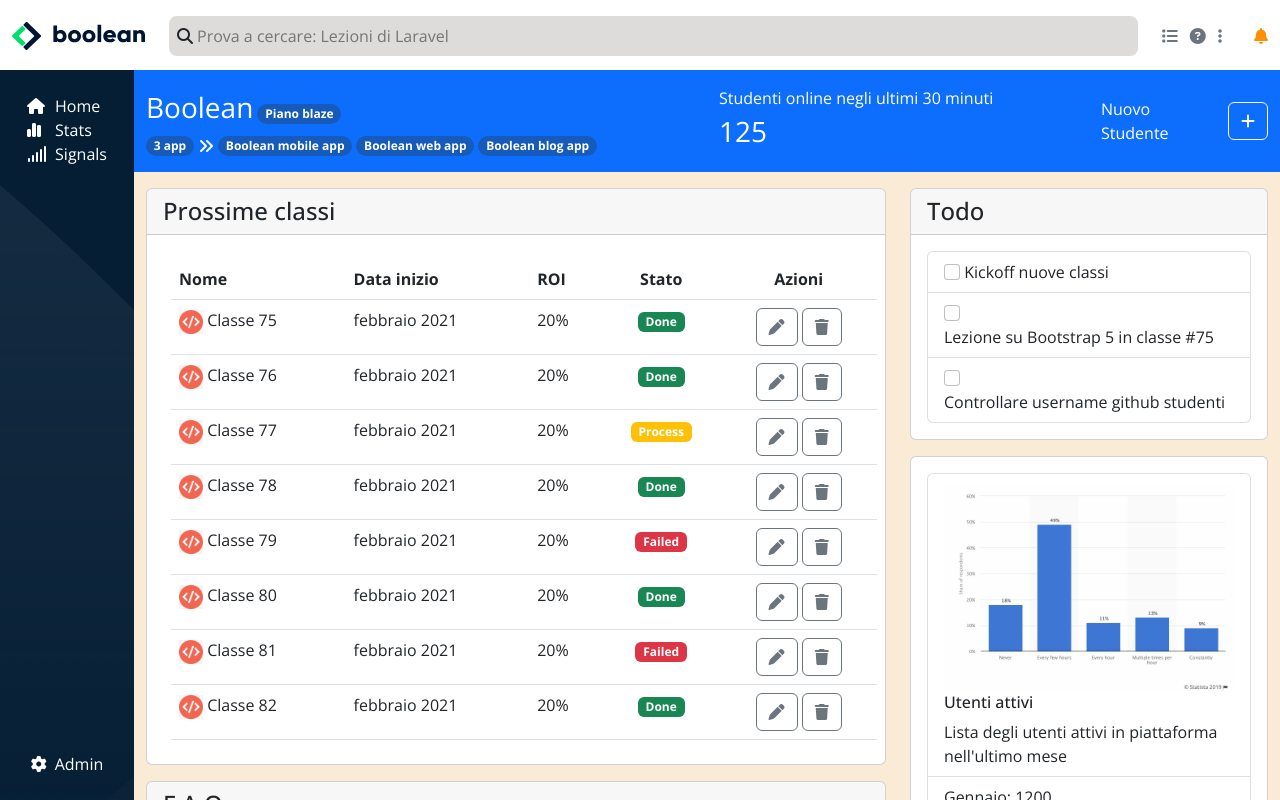
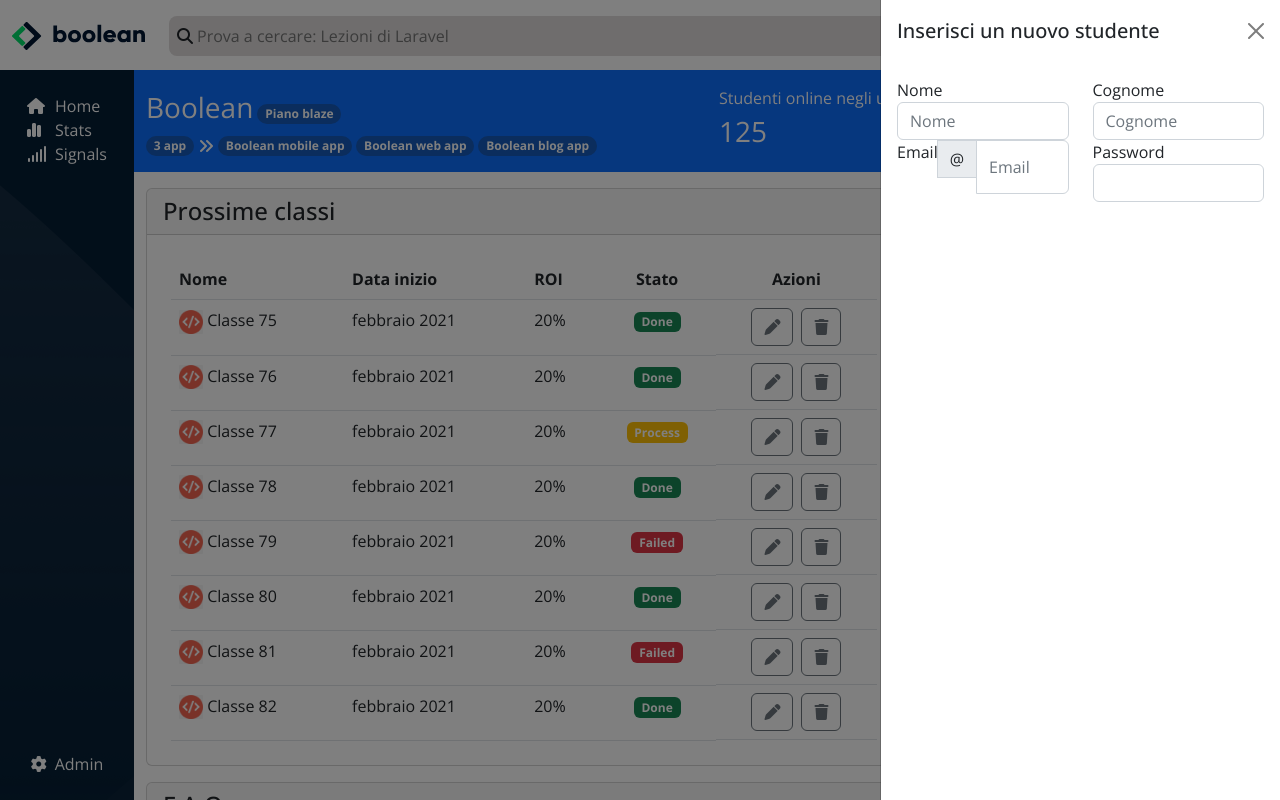
Before and after one commit to valeriobilli/html-css-bootstrap-dashboard, a plain HTML site: page index.html in a window 1280 px wide. Both pictures are taken after a click on the button 1248 px from the left and 121 px from the top of the page. Drawn offline with nearby package versions, Linux system fonts and the light colour scheme.

Commit message:
offcanvas

```diff
--- a/css/style.css
+++ b/css/style.css
@@ -57,28 +57,23 @@ nav input:focus-visible {
 /* maincontainer */
 
 .mainContainer {
-    background-color: antiquewhite;
     flex-grow: 1;
     height: calc(100vh - 70px);
     overflow-y: auto;
 }
 
-
-/* debug */
-
-.debugBorder {
-    border: 1px solid red;
+.myTableIcon {
+    width: 1.5rem;
+    height: 1.5rem;
 }
 
-.debugNone {
-    display: none;
+.accordion-button:focus {
+    box-shadow: none;
 }
 
-.debugIcon {
-    width: 1.5rem;
-    height: 1.5rem;
 
-}
+
+
 
 
 
--- a/index.html
+++ b/index.html
@@ -74,7 +74,7 @@
                <div class="row bg-primary text-white py-3 gy-3">
                     <div class="col-12 col-md-4 col-lg-4 col-xl-2 order-md-3 d-flex justify-content-md-end align-items-center">
                         <div>Nuovo Studente</div>
-                        <button class="btn btn-outline-light ms-3"><i class="fa-solid fa-plus"></i></button>
+                        <button class="btn btn-outline-light ms-3" data-bs-toggle="offcanvas" data-bs-target="#offcanvasExample" aria-controls="offcanvasExample"><i class="fa-solid fa-plus"></i></button>
                     </div>
                     <div class="col-12 col-md-4 col-lg-4 col-xl-6">
                         <div class="mb-2">
@@ -117,106 +117,106 @@
                                     <tbody>
                                         <tr>
                                             <td>
-                                                <img src="./img/class-avatar.jpg" class="debugIcon" alt="">
+                                                <img src="./img/class-avatar.jpg" class="myTableIcon" alt="">
                                                 <span>Classe 75</span>
                                             </td>
                                             <td class="d-none d-md-table-cell">febbraio 2021</td>
                                             <td class="d-none d-md-table-cell">20%</td>
                                             <td class="text-center"><div class="badge text-bg-success">Done</div></td>
-                                            <td class="text-center">
+                                            <td class="d-flex justify-content-center">
                                                 <button class="btn btn-outline-secondary"><i class="fa-solid fa-pen"></i></button>
-                                                <button class="btn btn-outline-secondary"><i class="fa-solid fa-trash"></i></button>
+                                                <button class="btn btn-outline-secondary ms-2"><i class="fa-solid fa-trash"></i></button>
                                             </td>
                                         </tr>
                                         <tr>
                                             <td>
-                                                <img src="./img/class-avatar.jpg" class="debugIcon" alt="">
+                                                <img src="./img/class-avatar.jpg" class="myTableIcon" alt="">
                                                 <span>Classe 76</span>
                                             </td>
                                             <td class="d-none d-md-table-cell">febbraio 2021</td>
                                             <td class="d-none d-md-table-cell">20%</td>
                                             <td class="text-center"><div class="badge text-bg-success">Done</div></td>
-                                            <td class="text-center">
+                                            <td class="d-flex justify-content-center">
                                                 <button class="btn btn-outline-secondary"><i class="fa-solid fa-pen"></i></button>
-                                                <button class="btn btn-outline-secondary"><i class="fa-solid fa-trash"></i></button>
+                                                <button class="btn btn-outline-secondary ms-2"><i class="fa-solid fa-trash"></i></button>
                                             </td>
                                         </tr>
                                         <tr>
                                             <td>
-                                                <img src="./img/class-avatar.jpg" class="debugIcon" alt="">
+                                                <img src="./img/class-avatar.jpg" class="myTableIcon" alt="">
                                                 <span>Classe 77</span>
                                             </td>
                                             <td class="d-none d-md-table-cell">febbraio 2021</td>
                                             <td class="d-none d-md-table-cell">20%</td>
                                             <td class="text-center"><div class="badge text-white bg-warning">Process</div></td>
-                                            <td class="text-center">
+                                            <td class="d-flex justify-content-center">
                                                 <button class="btn btn-outline-secondary"><i class="fa-solid fa-pen"></i></button>
-                                                <button class="btn btn-outline-secondary"><i class="fa-solid fa-trash"></i></button>
+                                                <button class="btn btn-outline-secondary ms-2"><i class="fa-solid fa-trash"></i></button>
                                             </td>
                                         </tr>
                                         <tr>
                                             <td>
-                                                <img src="./img/class-avatar.jpg" class="debugIcon" alt="">
+                                                <img src="./img/class-avatar.jpg" class="myTableIcon" alt="">
                                                 <span>Classe 78</span>
                                             </td>
                                             <td class="d-none d-md-table-cell">febbraio 2021</td>
                                             <td class="d-none d-md-table-cell">20%</td>
                                             <td class="text-center"><div class="badge text-bg-success">Done</div></td>
-                                            <td class="text-center">
+                                            <td class="d-flex justify-content-center">
                                                 <button class="btn btn-outline-secondary"><i class="fa-solid fa-pen"></i></button>
-                                                <button class="btn btn-outline-secondary"><i class="fa-solid fa-trash"></i></button>
+                                                <button class="btn btn-outline-secondary ms-2"><i class="fa-solid fa-trash"></i></button>
                                             </td>
                                         </tr>
                                         <tr>
                                             <td>
-                                                <img src="./img/class-avatar.jpg" class="debugIcon" alt="">
+                                                <img src="./img/class-avatar.jpg" class="myTableIcon" alt="">
                                                 <span>Classe 79</span>
                                             </td>
                                             <td class="d-none d-md-table-cell">febbraio 2021</td>
                                             <td class="d-none d-md-table-cell">20%</td>
                                             <td class="text-center"><div class="badge text-bg-danger">Failed</div></td>
-                                            <td class="text-center">
+                                            <td class="d-flex justify-content-center">
                                                 <button class="btn btn-outline-secondary"><i class="fa-solid fa-pen"></i></button>
-                                                <button class="btn btn-outline-secondary"><i class="fa-solid fa-trash"></i></button>
+                                                <button class="btn btn-outline-secondary ms-2"><i class="fa-solid fa-trash"></i></button>
                                             </td>
                                         </tr>
                                         <tr>
                                             <td>
-                                                <img src="./img/class-avatar.jpg" class="debugIcon" alt="">
+                                                <img src="./img/class-avatar.jpg" class="myTableIcon" alt="">
                                                 <span>Classe 80</span>
                                             </td>
                                             <td class="d-none d-md-table-cell">febbraio 2021</td>
                                             <td class="d-none d-md-table-cell">20%</td>
                                             <td class="text-center"><div class="badge text-bg-success">Done</div></td>
-                                            <td class="text-center">
+                                            <td class="d-flex justify-content-center">
                                                 <button class="btn btn-outline-secondary"><i class="fa-solid fa-pen"></i></button>
-                                                <button class="btn btn-outline-secondary"><i class="fa-solid fa-trash"></i></button>
+                                                <button class="btn btn-outline-secondary ms-2"><i class="fa-solid fa-trash"></i></button>
                                             </td>
                                         </tr>
                                         <tr>
                                             <td>
-                                                <img src="./img/class-avatar.jpg" class="debugIcon" alt="">
+                                                <img src="./img/class-avatar.jpg" class="myTableIcon" alt="">
                                                 <span>Classe 81</span>
                                             </td>
                                             <td class="d-none d-md-table-cell">febbraio 2021</td>
                                             <td class="d-none d-md-table-cell">20%</td>
                                             <td class="text-center"><div class="badge text-bg-danger">Failed</div></td>
-                                            <td class="text-center">
+                                            <td class="d-flex justify-content-center">
                                                 <button class="btn btn-outline-secondary"><i class="fa-solid fa-pen"></i></button>
-                                                <button class="btn btn-outline-secondary"><i class="fa-solid fa-trash"></i></button>
+                                                <button class="btn btn-outline-secondary ms-2"><i class="fa-solid fa-trash"></i></button>
                                             </td>
                                         </tr>
                                         <tr>
                                             <td>
-                                                <img src="./img/class-avatar.jpg" class="debugIcon" alt="">
+                                                <img src="./img/class-avatar.jpg" class="myTableIcon" alt="">
                                                 <span>Classe 82</span>
                                             </td>
                                             <td class="d-none d-md-table-cell">febbraio 2021</td>
                                             <td class="d-none d-md-table-cell">20%</td>
                                             <td class="text-center"><div class="badge text-bg-success">Done</div></td>
-                                            <td class="text-center">
+                                            <td class="d-flex justify-content-center">
                                                 <button class="btn btn-outline-secondary"><i class="fa-solid fa-pen"></i></button>
-                                                <button class="btn btn-outline-secondary"><i class="fa-solid fa-trash"></i></button>
+                                                <button class="btn btn-outline-secondary ms-2"><i class="fa-solid fa-trash"></i></button>
                                             </td>
                                         </tr>
                                     </tbody>
@@ -306,21 +306,84 @@
                                         <a href="">Visualizza report approfondito</a>
                                     </li>
                                 </ul>
+                            </div>
+                        </div>
+                   </div>
+               </div>
+            </div>
+        </div>
 
-                            </div>
+        <!-- offcanvas -->
+        <div class="offcanvas offcanvas-end" tabindex="-1" id="offcanvasExample" aria-labelledby="offcanvasExampleLabel">
+            <div class="offcanvas-header">
+              <h5 class="offcanvas-title" id="offcanvasExampleLabel">Inserisci un nuovo studente</h5>
+              <button type="button" class="btn-close" data-bs-dismiss="offcanvas" aria-label="Close"></button>
+            </div>
+            <div class="offcanvas-body">
+                <div class="row">
+                    <div class="col-6">
+                        <div>Nome</div>
+                        <input type="text" class="form-control" placeholder="Nome">
+                    </div>
+                    <div class="col-6">
+                        <div>Cognome</div>
+                        <input type="text" class="form-control" placeholder="Cognome">
+                    </div>
+                    <div class="col-6">
+                        <div class="input-group">
+                            <div>Email</div>
+                            <span class="input-group-text mb-3" id="basic-addon1">@</span>
+                            <input type="text" class="form-control" placeholder="Email" aria-label="Username" aria-describedby="basic-addon1">
+                        </div>
+                    </div>
+                    <div class="col-6">
+                        <div>Password</div>
+                        <input type="password" class="form-control">
+                    </div>
+                </div>
 
 
-                        </div>
-
-                   </div>
-               </div>
+                </ul>
+            </div>
+        </div>
 
 
 
 
-            </div>
 
-        </div>
+
     </main>
 </body>
 </html>
+
+
+
+
+<!-- <a class="btn btn-primary" data-bs-toggle="offcanvas" href="#offcanvasExample" role="button" aria-controls="offcanvasExample">
+    Link with href
+  </a>
+  <button class="btn btn-primary" type="button" data-bs-toggle="offcanvas" data-bs-target="#offcanvasExample" aria-controls="offcanvasExample">
+    Button with data-bs-target
+  </button>
+
+  <div class="offcanvas offcanvas-start" tabindex="-1" id="offcanvasExample" aria-labelledby="offcanvasExampleLabel">
+    <div class="offcanvas-header">
+      <h5 class="offcanvas-title" id="offcanvasExampleLabel">Offcanvas</h5>
+      <button type="button" class="btn-close" data-bs-dismiss="offcanvas" aria-label="Close"></button>
+    </div>
+    <div class="offcanvas-body">
+      <div>
+        Some text as placeholder. In real life you can have the elements you have chosen. Like, text, images, lists, etc.
+      </div>
+      <div class="dropdown mt-3">
+        <button class="btn btn-secondary dropdown-toggle" type="button" data-bs-toggle="dropdown">
+          Dropdown button
+        </button>
+        <ul class="dropdown-menu">
+          <li><a class="dropdown-item" href="#">Action</a></li>
+          <li><a class="dropdown-item" href="#">Another action</a></li>
+          <li><a class="dropdown-item" href="#">Something else here</a></li>
+        </ul>
+      </div>
+    </div>
+  </div> -->
```
